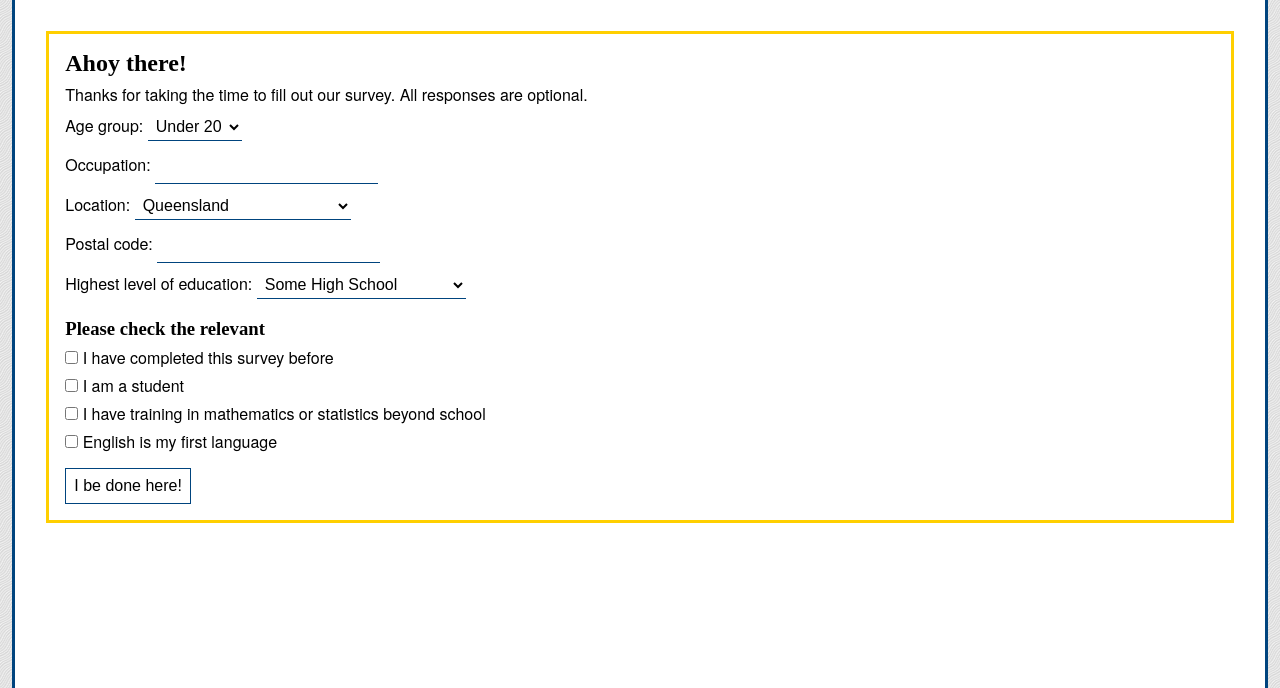
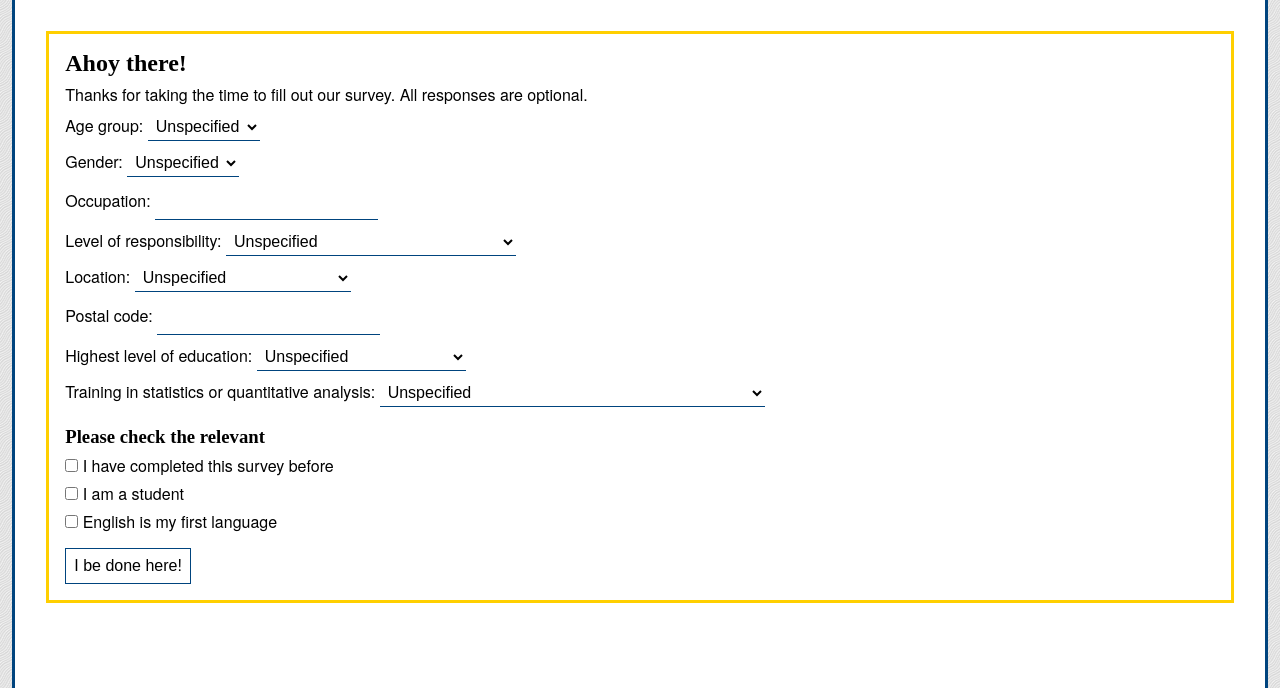
Before and after one commit to inambioinfo/d3_cancer_atlas, a Flask app: template templates/survey.html in a window 1280 px wide. Shown: the part 25-713 px from the top of the page. Run offline with Flask 2, Linux system fonts and the light colour scheme; the template is opened without the code that fills it, so the values that code supplies are empty; parts of the project's set-up code (start-up, migrations or seed data) failed here and were passed over; some libraries are stand-ins or nearby versions; some web fonts are replaced.

Commit message:
Rephrased confidence Q, added to the survey.

```diff
--- a/app.py
+++ b/app.py
@@ -421,15 +421,18 @@ def submit_survey_to_db(form, session_key):
 	#print "SURVEY"
 	coll_surveys = mongo.db.surveys
 	db_record = {} #Need to add a key, so it's best to just write out the dict again.
+	db_record['session'] = session_key
+	db_record['age-group'] = form['ageGroup']
+	db_record['sex'] = form['sex']
+	db_record['occupation'] = form['occupation']
+	db_record['responsibility'] = form['responsibility']
+	db_record['location'] = form['location']
+	db_record['postcode'] = form['postcode']
+	db_record['education'] = form['education']
+	db_record['training-math-stats'] = form['training']
 	db_record['not-first-survey'] = (True if form.get('not-first-survey') else False)
 	db_record['is-a-student'] = (True if form.get('is-a-student') else False)
-	db_record['training-math-stats'] = (True if form.get('training-math-stats') else False)
 	db_record['language-background'] = (True if form.get('language-background') else False)
-	db_record['age-group'] = form['ageGroup']
-	db_record['location'] = form['location']
-	db_record['occupation'] = form['occupation']
-	db_record['postcode'] = form['postcode']
-	db_record['session'] = session_key
 	#for arg in form:
 		#print arg, ":", form[arg]
 	result = coll_surveys.insert_one(db_record)
--- a/templates/decision_check.html
+++ b/templates/decision_check.html
@@ -11,19 +11,15 @@
 		<aside class="captain-welcome">
 			<h2>Ahoy there!</h2>
 			<p>
-				How likely do ye think it be that ye chose well?
+				How confident do ye be that ye chose well?
 			</p>
 			<section class="form-container">
 				<form action="/decision_conf_submit" method="post">
 					<p>Are ye:
 						<select name="conf">
 							<option value="not">Not Confident</option>
-							<option value="slight">Slightly Confident</option>
-							<option value="less">Less Than Confident</option>
 							<option value="avg">Confident</option>
-							<option value="more">More Than Confident</option>
 							<option value="very">Very Confident</option>
-							<option value="extreme">Extremely Confident</option>
 						</select>
 					</p>
 
--- a/templates/survey.html
+++ b/templates/survey.html
@@ -17,6 +17,7 @@
 				<form action="/submit_survey" method="post">
 					<p>Age group:
 						<select name="ageGroup">
+							<option value="unanswered">Unspecified</option>
 							<option value="under-20">Under 20</option>
 							<option value="age-20-29">20 - 29</option>
 							<option value="age-30-39">30 - 39</option>
@@ -26,12 +27,32 @@
 							<option value="age-65+">Over 65</option>
 						</select>
 					</p>
+					<p>Gender:
+						<select name="sex">
+							<option value="unanswered">Unspecified</option>
+							<option value="f">Female</option>
+							<option value="m">Male</option>
+							<option value="o">Other</option>
+						</select>
+					</p>
 					<p>
 						Occupation: <input type="text" name="occupation">
 					</p>
 					<p>
+						Level of responsibility:
+						<select name="responsibility">
+							<option value="unanswered">Unspecified</option>
+							<option value="self">Self-employed</option>
+							<option value="dir">Director or other senior management</option>
+							<option value="manager">Manager</option>
+							<option value="sup">Supervisor</option>
+							<option value="none">No responsibility for others</option>
+						</select>
+					</p>
+					<p>
 						Location:
 						<select name="location">
+							<option value="unanswered">Unspecified</option>
 							<option value="qld">Queensland</option>
 							<option value="nsw">New South Wales</option>
 							<option value="vic">Victoria</option>
@@ -48,13 +69,28 @@
 					</p>
 					<p>
 						Highest level of education:
-						<select name="ageGroup">
-							<option value="no-school">Some High School</option>
-							<option value="high-school">High School Graduate</option>
+						<select name="education">
+							<option value="unanswered">Unspecified</option>
+							<option value="no-school">No formal schooling</option>
+							<option value="prim-school">Primary school</option>
+							<option value="high-school">High school</option>
 							<option value="dip-cert">Diploma/Certificate/Trade</option>
 							<option value="bachelor">Bachelor Degree</option>
 							<option value="master">Master Degree</option>
 							<option value="doctorate">Doctorate</option>
+						</select>
+					</p>
+					<p>
+						Training in statistics or quantitative analysis:
+						<select name="training">
+							<option value="unanswered">Unspecified</option>
+							<option value="none">None</option>
+							<option value="high-school">High school statistics and probability</option>
+							<option value="uni-minor">Studied statistics as part of a degree</option>
+							<option value="uni-major">Studied a degree in mathematics or statistics</option>
+							<option value="research-minor">Postgraduate training (as part of research degree)</option>
+							<option value="research-major">Postgraduate study in math or statistics (research)</option>
+							<option value="doctorate">Professional training</option>
 						</select>
 					</p>
 					<h3>Please check the relevant </h3>
@@ -65,10 +101,6 @@
 					<p>
 						<input type="checkbox" name="is-a-student" class="checkbox">
 						I am a student
-					</p>
-					<p>
-						<input type="checkbox" name="training-math-stats" class="checkbox">
-						I have training in mathematics or statistics beyond school
 					</p>
 					<p>
 						<input type="checkbox" name="language-background" class="checkbox">
```
